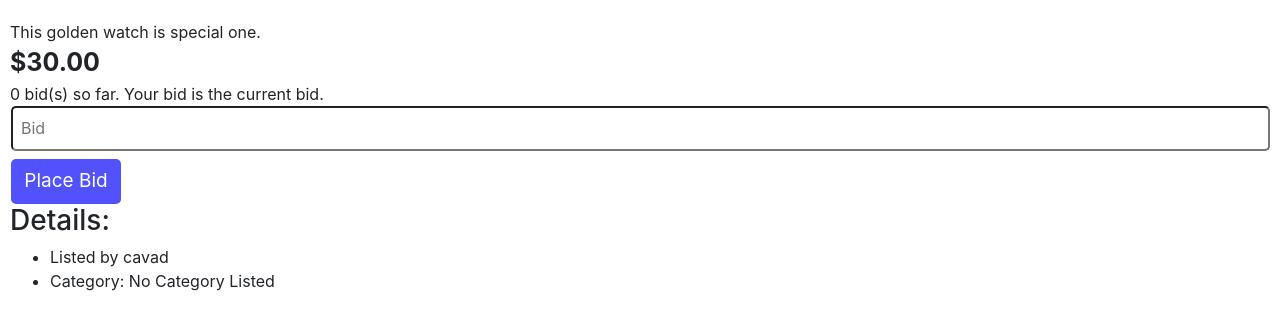
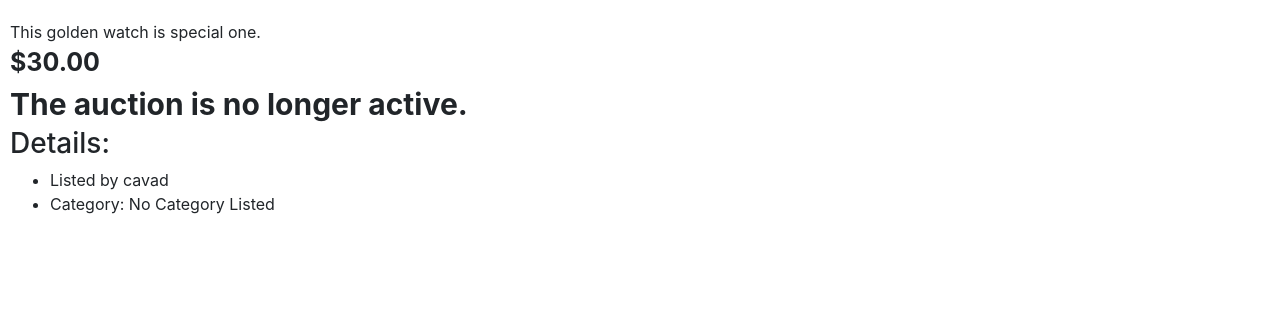
Before and after one commit to gurbanovcavad/E-Commerse, a Django app: page /listing/3/ in a window 1280 px wide. Shown: the part 508-827 px from the top of the page. After the commit the page ends 722 px from the top, so only its background shows below. Run offline with Django 3.2, Linux system fonts and the light colour scheme; a user stored in the database is signed in; data comes from the database, SQL or seed files in the repository; some libraries are stand-ins or nearby versions.

Commit message:
Feature Fix

```diff
--- a/commerce/auctions/templates/auctions/index.html
+++ b/commerce/auctions/templates/auctions/index.html
@@ -4,7 +4,6 @@
     <h2>Active Listings</h2>
 
     {% for listing in listings %}
-        {% if listing.is_active %}
         <div class="listing">
                 <a class="listing" href="{% url 'open_listing' listing.id %}">
                     {% if listing.image_url %}
@@ -17,7 +16,7 @@
                         <div class="price">Price: ${{listing.current_price}}</div>
                         <!-- <div class="description">Description: {{listing.description}}</div> -->
                         <div class="created-at" style="margin-bottom:10px;">Created {{listing.created_at}}</div>
-                            {% if request.user.id == listing.owner.id %}
+                        {% if request.user.id == listing.owner.id and listing.is_active %}
                             <form action="{% url 'close_auction' listing.id %}" method="post">
                                 {% csrf_token %}
                                 <input type="submit" value="Close">
@@ -26,7 +25,6 @@
                     </div>
                 </a>
         </div>
-        {% endif %}
     {% empty %}
         <div>No active listing.</div>
     {% endfor %}
--- a/commerce/auctions/templates/auctions/listing.html
+++ b/commerce/auctions/templates/auctions/listing.html
@@ -6,14 +6,21 @@
     <div>{{listing.description}}</div>
     <div style="font-weight:bold; font-size:25px;">${{listing.current_price}}</div>
 
-    {% if request.user.is_authenticated %}
+    {% if request.user.is_authenticated and listing.is_active %}
         <div>{{count}} bid(s) so far. Your bid is the current bid.</div>
         <form action="{% url 'place_bid' listing.id %}" style="margin-left:1px;" method="post">
             {% csrf_token %}
             <input type="text" name="bid" placeholder="Bid" style="display: block; width: 100%; height: 45px; margin-bottom: 8px; padding: 8px; border-radius: 5px;">
             <input type="submit" value="Place Bid" style="background-color: rgb(82, 82, 252); color: white; border: 0.1px; border-radius: 5px; width: 110px; height: 45px; font-size:19px;">
         </form>
+    {% elif not listing.is_active %}
+        {% if request.user.id == listing.winner.id %}
+            <div style="font-size:30px;"><strong>You won this auction.</strong></div>
+        {% else %}
+            <div style="font-size:30px;"><strong>The auction is no longer active.</strong></div>
+        {% endif %}
     {% endif %}
+
 
     <h3>Details:</h2>
     <ul>
--- a/commerce/auctions/templates/auctions/watch_list.html
+++ b/commerce/auctions/templates/auctions/watch_list.html
@@ -2,7 +2,6 @@
 
 {% block body %}
     {% for listing in listings %}
-        {% if listing.is_active %}
         <div class="listing">
             <a class="listing" href="{% url 'open_listing' listing.id %}">
                 {% if listing.image_url %}
@@ -17,7 +16,6 @@
                 </div>
             </a>
         </div>
-        {% endif %}
     {% empty %}
         <div>No watching listing.</div>
     {% endfor %}
```
Lines whose indentation alone changed are shown as unchanged.
